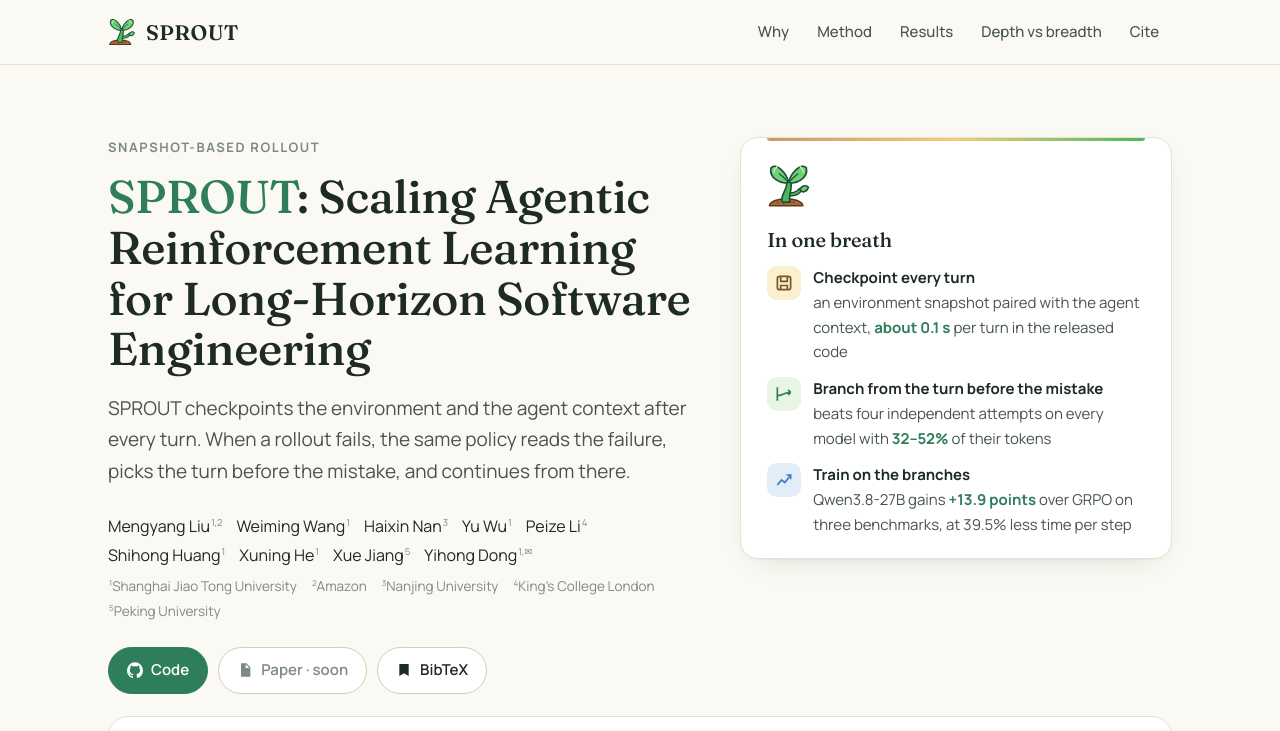
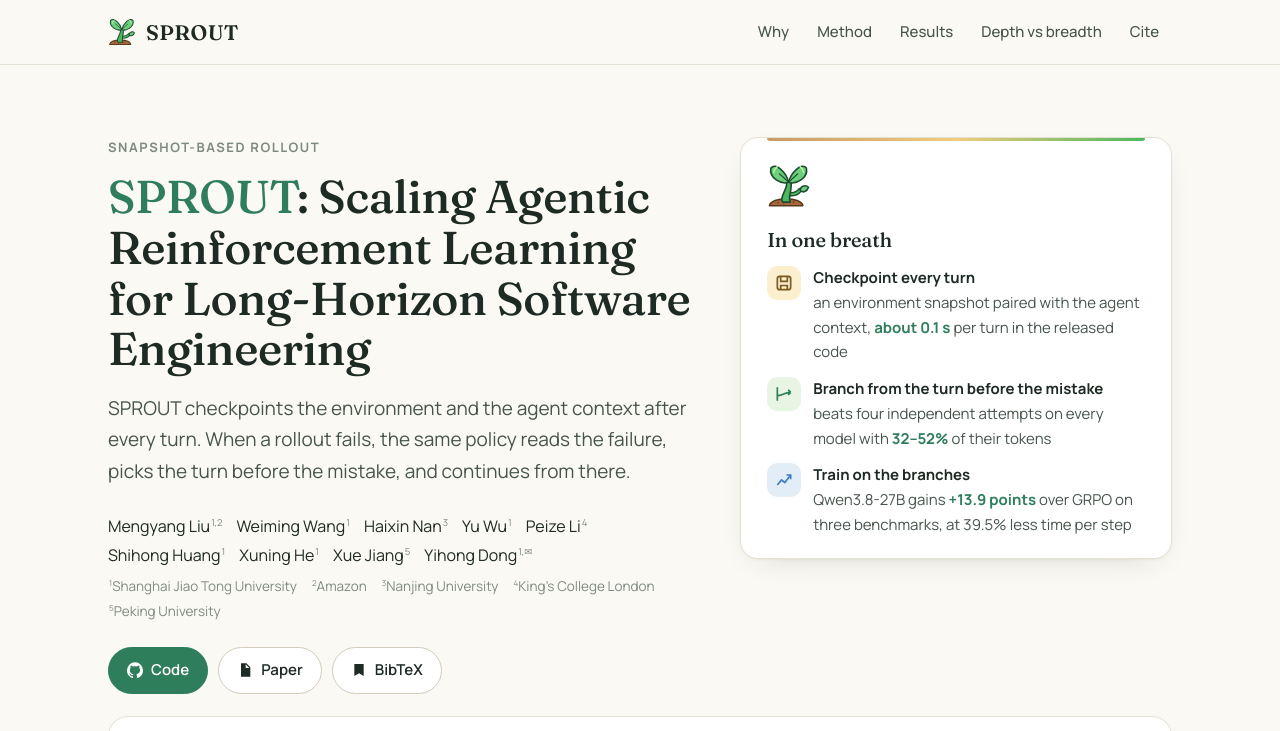
Before and after one commit to RISE-X-Lab/SPROUT, a plain HTML site: page index.html in a window 1280 px wide. Shown: the top 731 px of the page. Drawn offline with Linux system fonts and the light colour scheme.

Commit message:
Link the arXiv paper

```diff
--- a/index.html
+++ b/index.html
@@ -41,7 +41,7 @@
         </div>
         <div class="buttons">
           <a class="btn primary" href="https://github.com/RISE-X-Lab/SPROUT"><svg viewBox="0 0 24 24" aria-hidden="true"><path d="M12 .5A12 12 0 0 0 0 12.6c0 5.3 3.4 9.9 8.2 11.5.6.1.8-.3.8-.6v-2.1c-3.3.7-4-1.6-4-1.6-.6-1.4-1.4-1.8-1.4-1.8-1.1-.8.1-.8.1-.8 1.2.1 1.8 1.3 1.8 1.3 1.1 1.9 2.8 1.3 3.5 1 .1-.8.4-1.3.8-1.6-2.7-.3-5.5-1.4-5.5-6a4.7 4.7 0 0 1 1.2-3.3 4.4 4.4 0 0 1 .1-3.2s1-.3 3.3 1.3a11.3 11.3 0 0 1 6 0c2.3-1.6 3.3-1.3 3.3-1.3a4.4 4.4 0 0 1 .1 3.2 4.7 4.7 0 0 1 1.2 3.3c0 4.6-2.8 5.7-5.5 6 .4.4.8 1.1.8 2.2v3.3c0 .3.2.7.8.6A12 12 0 0 0 24 12.6 12 12 0 0 0 12 .5z"/></svg>Code</a>
-          <span class="btn soon" title="The paper is being prepared for arXiv"><svg viewBox="0 0 24 24" aria-hidden="true"><path d="M6 2h8l6 6v14H6zm7 1.5V9h5.5"/></svg>Paper · soon</span>
+          <a class="btn" href="https://arxiv.org/abs/2610.14405"><svg viewBox="0 0 24 24" aria-hidden="true"><path d="M6 2h8l6 6v14H6zm7 1.5V9h5.5"/></svg>Paper</a>
           <a class="btn" href="#bibtex"><svg viewBox="0 0 24 24" aria-hidden="true"><path d="M5 3h14v18l-7-4-7 4z"/></svg>BibTeX</a>
         </div>
       </div>
@@ -249,7 +249,7 @@
     </ul></div>
     <div class="col"><h4>Resources</h4><ul>
       <li><a href="https://github.com/RISE-X-Lab/SPROUT">Code on GitHub</a></li>
-      <li><span class="muted">Paper · soon</span></li>
+      <li><a href="https://arxiv.org/abs/2610.14405">Paper on arXiv</a></li>
       <li><a href="#bibtex">BibTeX</a></li>
       <li><a href="https://github.com/RISE-X-Lab/SPROUT/blob/main/LICENSE">MIT license</a></li>
     </ul></div>
```
